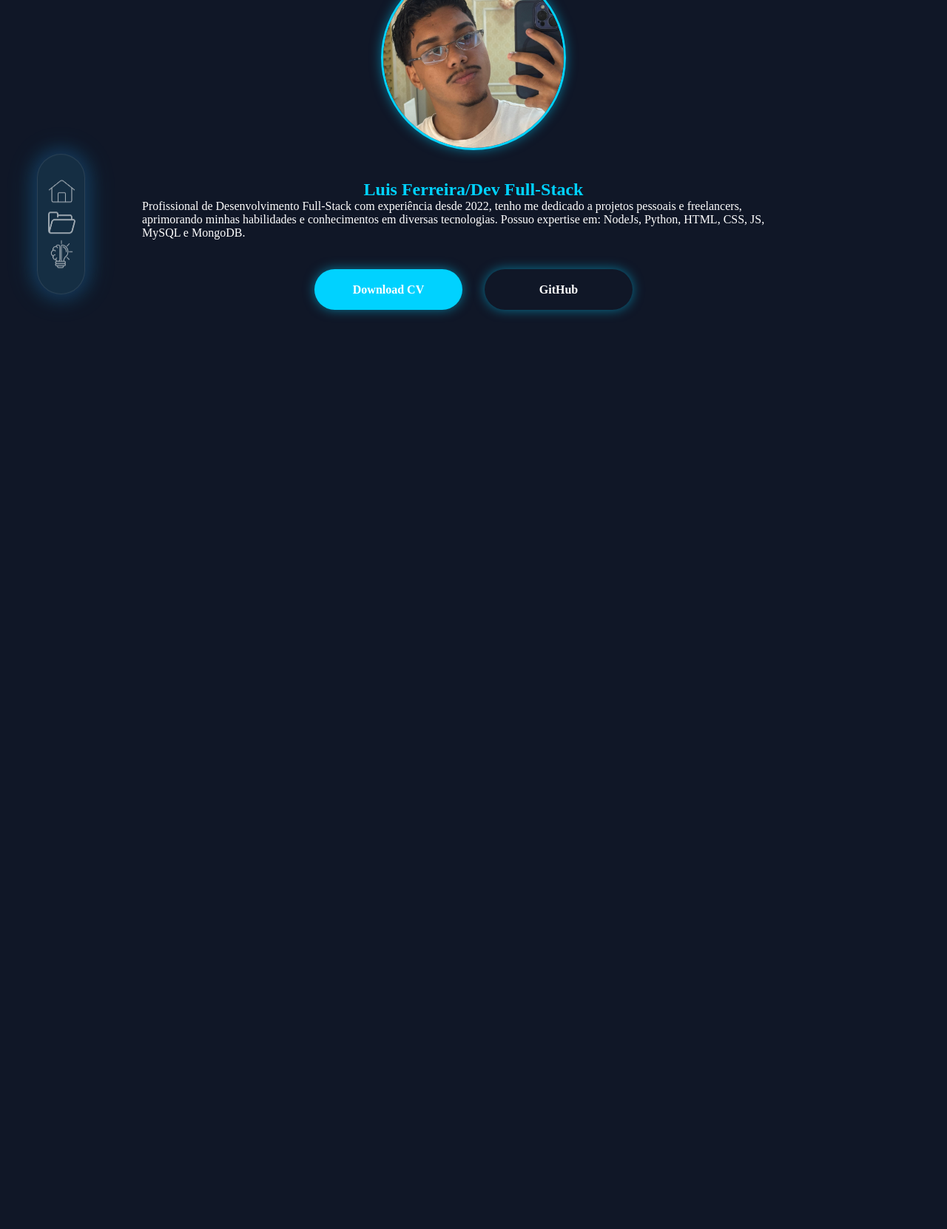
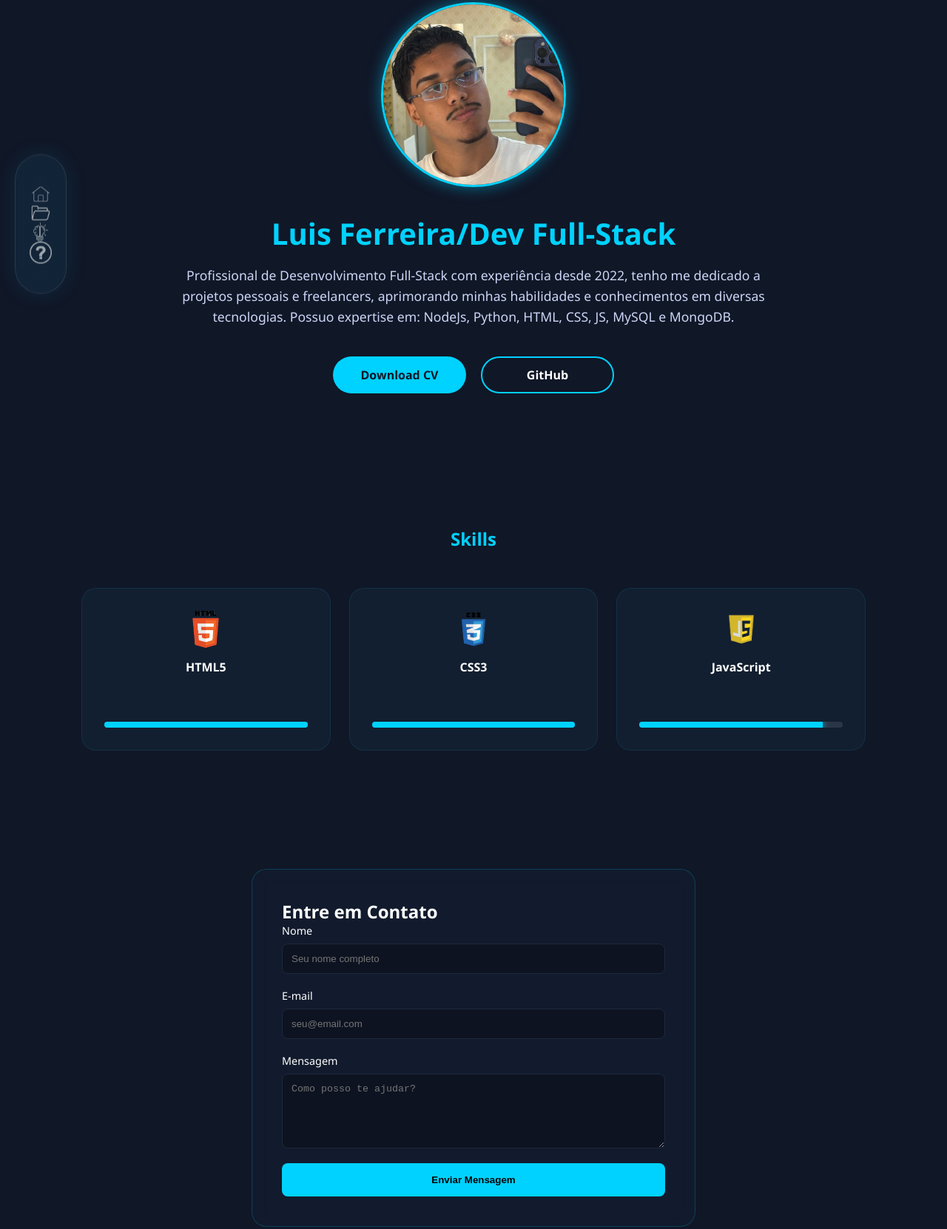
Before and after one commit to LuisGSena/Portifolio_Dev, a plain HTML site: page index.html in a window 1280 px wide. Shown: the part 97-1759 px from the top of the page at 74% size. Before the commit the page ends 800 px from the top, so only its background shows below. Drawn offline with Linux system fonts and the light colour scheme.

Commit message:
Adição de novas funcionalidades

```diff
--- a/index.html
+++ b/index.html
@@ -14,6 +14,7 @@
             <a href="index.html"><img class="navIcon" src="Img/home.png" alt="Imagem de home"></a>
             <a href="projects.html"><img src="Img/projects.png" alt="pasta de projetos" class="navIcon"></a>
             <a href=""><img src="Img/skills.png" alt="Skills" class="navIcon"></a>
+            <a href="#entre-contato"><img src="Img/Icon-interrogacao.png" alt="" class="navIcon"></a>
         </nav>
 
     </section>
@@ -34,6 +35,58 @@
             <a href="https://github.com/LuisGSena" target="_blank" class="btn-git">GitHub</a>
         </div>
     </section>
+
+    <section id="skills" class="my-skills">
+        <h2>Skills</h2>
+        <div class="skills-container">
+            <div class="skill-card">
+                <img src="Img/Html5.png" alt="HTML Icon">
+                <span>HTML5</span>
+                <div class="progress-bar">
+                    <div class="progress" style="width: 100%;"></div>
+                </div>
+            </div>
+
+            <div class="skill-card">
+                <img src="Img/Css3.png" alt="CSS Icon">
+                <span>CSS3</span>
+                <div class="progress-bar">
+                    <div class="progress" style="width: 100%;"></div>
+                </div>
+            </div>
+
+            <div class="skill-card">
+                <img src="Img/jsIcon.png" alt="JS Icon">
+                <span>JavaScript</span>
+                <div class="progress-bar">
+                    <div class="progress" style="width: 90%;"></div>
+                </div>
+            </div>
+        </div>
+    </section>
+
+    <section id="entre-contato" class="entre-contato">
+        <h2>Entre em Contato</h2>
+        <form action="#" method="POST">
+            <div class="input-group">
+                <label for="nome">Nome</label>
+                <input type="text" id="nome" name="nome" placeholder="Seu nome completo" required>
+            </div>
+
+            <div class="input-group">
+                <label for="email">E-mail</label>
+                <input type="email" id="email" name="email" placeholder="seu@email.com" required>
+            </div>
+
+            <div class="input-group">
+                <label for="mensagem">Mensagem</label>
+                <textarea id="mensagem" name="mensagem" rows="5" placeholder="Como posso te ajudar?"
+                    required></textarea>
+            </div>
+
+            <button type="submit" class="btn-enviar">Enviar Mensagem</button>
+        </form>
+    </section>
 </body>
 
 </html>
--- a/style/style.css
+++ b/style/style.css
@@ -1,118 +1,228 @@
-*{
+* {
     margin: 0;
     padding: 0;
     box-sizing: border-box;
 }
-body{
+
+html {
+    scroll-behavior: smooth;
+}
+
+body {
     background-color: #101727;
+    font-family: 'Segoe UI', sans-serif;
+    color: white;
+    overflow-x: hidden;
 }
-.navMenus{
+
+/* Menu Lateral */
+.navMenus {
     display: flex;
     flex-direction: column;
     align-items: center;
-    gap: 0px;
-    width: 65px;
-    padding: 30px 0 30px 10px;
+    gap: 35px;
+    width: 70px;
+    padding: 40px 0;
     border-radius: 50px;
-    background-color: #152e43;
+    background-color: rgba(21, 46, 67, 0.6);
     border: 1px solid rgba(255, 255, 255, 0.1);
-    box-shadow: 0 0 20px 5px rgba(24, 56, 93, 0.8),
-                0 0 40px 2px rgba(0, 210, 255, 0.2);
-    backdrop-filter: blur(10px);
+    box-shadow: 0 0 30px rgba(0, 210, 255, 0.1);
+    backdrop-filter: blur(15px);
     position: fixed;
-    left: 50px;
+    left: 20px;
     top: 50%;
     transform: translateY(-50%);
-
-
+    z-index: 1000;
 }
 
 .navIcon {
-    width: 45px;
+    width: 30px;
     height: auto;
     opacity: 0.6;
     transition: 0.3s;
     filter: invert(1);
+    display: block;
+    margin: 0 auto;
 }
 
 .navIcon:hover {
     opacity: 1;
-    filter: drop-shadow(0 0 8px #00d2ff);
+    filter: invert(1) drop-shadow(0 0 8px #00d2ff);
+    transform: scale(1.1);
 }
 
-.sobre{
+/* Seção Sobre */
+.sobre {
     display: flex;
     flex-direction: column;
     align-items: center;
-    gap: 40px;
-    margin-top: 50px;
+    padding: 100px 20px;
+    gap: 30px;
 }
 
-.fotoPerfil{
-    display: flex;
-    justify-content: center;
-    width: 100%;
-
-}
-.fotoPerfil img{
+.fotoPerfil img {
     border-radius: 50%;
     width: 250px;
     height: 250px;
     object-fit: cover;
     border: 3px solid #00d2ff;
-    box-shadow:  0 0 15px rgba(0,210,255,0.5);
+    box-shadow: 0 0 20px rgba(0, 210, 255, 0.5);
 }
 
-.sobreText{
-    width: 70%;
-
-    display: flex;
-    justify-content: center;
-    flex-direction: column;
-}
-.sobreText p{
-    color: white;
-}
-.sobreText h1{
-    color: #00d2ff;
+.sobreText {
+    max-width: 800px;
     text-align: center;
 }
-.centraDownloads{
+
+.sobreText h1 {
+    color: #00d2ff;
+    font-size: 2.5rem;
+    margin-bottom: 15px;
+}
+
+.sobreText p {
+    line-height: 1.6;
+    font-size: 1.1rem;
+    color: #ccd6f6;
+}
+
+/* Botões */
+.centraDownloads {
     display: flex;
+    gap: 20px;
     justify-content: center;
-    width: 100%;
-    gap: 30px;
+    margin-top: 10px;
 }
-.btn-cv{
+
+.btn-cv, .btn-git {
+    width: 180px;
+    height: 50px;
     display: flex;
     align-items: center;
     justify-content: center;
-    width: 200px;
-    height: 55px;
     border-radius: 50px;
-    background-color: #00d2ff;
     text-decoration: none;
-    color: white;
-    text-align: center;
-    padding: 10px;
-    box-shadow: 0 0 15px rgba(0, 210, 255, 0.5);
+    font-weight: bold;
     transition: 0.3s;
-    font-weight: bold;
 }
 
-.btn-git{
+.btn-cv {
+    background: #00d2ff;
+    color: #101727;
+}
+
+.btn-git {
+    border: 2px solid #00d2ff;
+    color: white;
+}
+
+.btn-cv:hover, .btn-git:hover {
+    box-shadow: 0 0 20px #00d2ff;
+    transform: translateY(-3px);
+}
+
+/* Seção Skills*/
+.my-skills {
+    padding: 80px 20px;
+    max-width: 1100px;
+    margin: 0 auto;
+}
+
+.my-skills h2 {
+    text-align: center;
+    color: #00d2ff;
+    margin-bottom: 50px;
+}
+
+.skills-container {
+    display: grid;
+    grid-template-columns: repeat(auto-fit, minmax(280px, 1fr));
+    gap: 25px;
+}
+
+.skill-card {
+    background: rgba(25, 50, 72, 0.3);
+    padding: 30px;
+    border-radius: 20px;
+    border: 1px solid rgba(0, 210, 255, 0.1);
     display: flex;
+    flex-direction: column;
     align-items: center;
-    justify-content: center;
-    width: 200px;
-    height: 55px;
-    border-radius: 50px;
-    background-color: transparent;
-    text-decoration: none;
+    min-height: 220px;
+    transition: 0.3s;
+}
+
+.skill-card:hover {
+    border-color: #00d2ff;
+    transform: translateY(-5px);
+}
+
+.skill-card img {
+    height: 50px;
+    margin-bottom: 15px;
+}
+
+.skill-card span {
+    font-weight: bold;
+    margin-bottom: 20px;
+}
+
+.progress-bar {
+    width: 100%;
+    height: 8px;
+    background: rgba(255, 255, 255, 0.1);
+    border-radius: 10px;
+    margin-top: auto;
+    overflow: hidden;
+}
+
+.progress {
+    height: 100%;
+    background: #00d2ff;
+    box-shadow: 0 0 10px #00d2ff;
+}
+
+/* Contato */
+.entre-contato {
+    max-width: 600px;
+    margin: 80px auto;
+    padding: 40px;
+    background: rgba(27, 47, 71, 0.2);
+    border: 1px solid rgba(0, 210, 255, 0.2);
+    border-radius: 20px;
+    backdrop-filter: blur(10px);
+}
+
+.input-group {
+    margin-bottom: 20px;
+    display: flex;
+    flex-direction: column;
+}
+
+.input-group label {
+    margin-bottom: 8px;
+    font-size: 0.9rem;
+}
+
+input, textarea {
+    background: #0d1321;
+    border: 1px solid #1e293b;
+    padding: 12px;
     color: white;
-    text-align: center;
-    padding: 10px;
-    box-shadow: 0 0 15px rgba(0, 210, 255, 0.5);
-    transition: 0.3s;
+    border-radius: 8px;
+    outline: none;
+}
+
+input:focus {
+    border-color: #00d2ff;
+}
+
+.btn-enviar {
+    width: 100%;
+    padding: 15px;
+    background: #00d2ff;
+    border: none;
+    border-radius: 8px;
     font-weight: bold;
+    cursor: pointer;
 }
```
Also changed, not shown: Img/Css3.png (added), Img/Html5.png (added), Img/Icon-interrogacao.png (added), Img/jsIcon.png (added).
